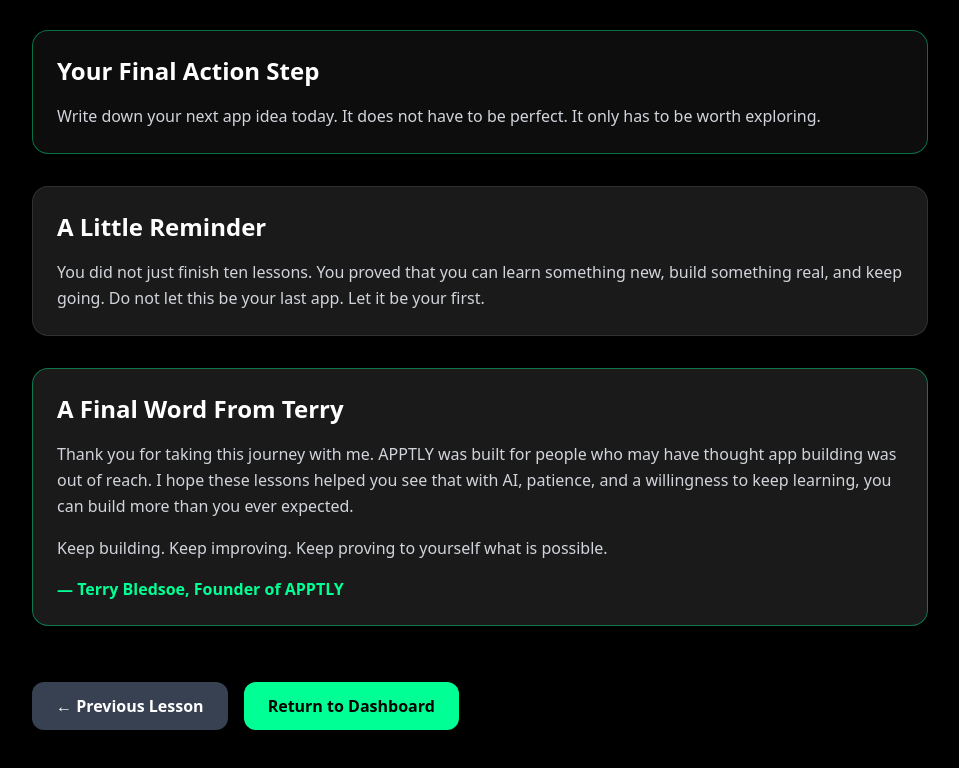
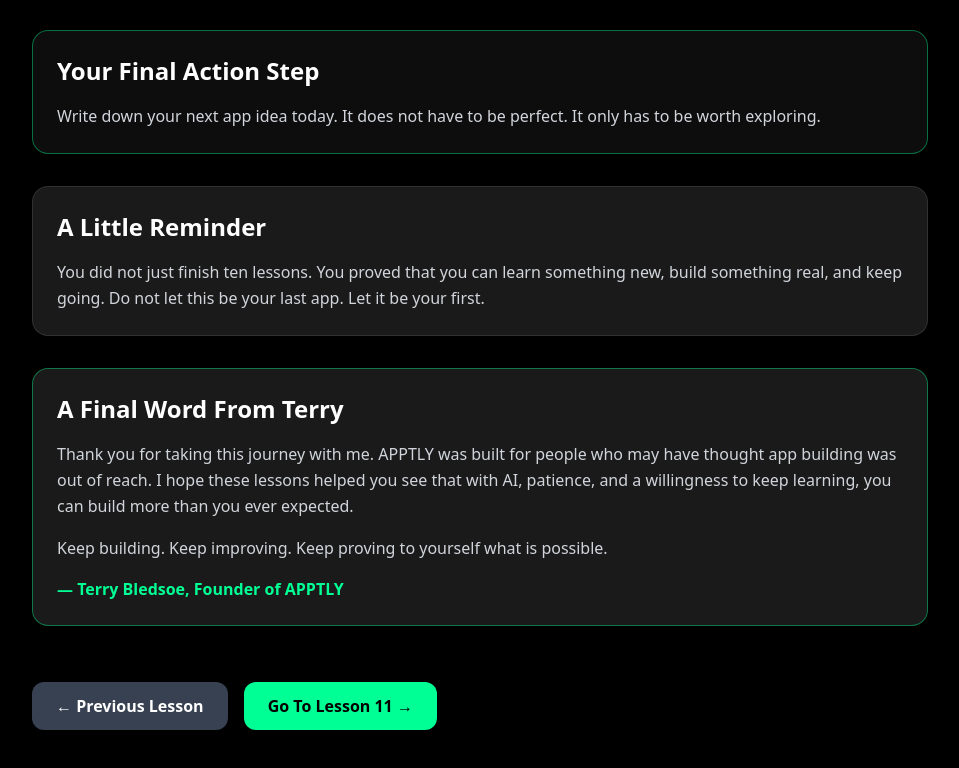
Before and after one commit to myapptly/apptly-website, a Next.js app: page /lesson-10 in a window 1280 px wide. Shown: the part 2625-3393 px from the top of the page, without its empty margins (160-1119 px from the left). Built offline with nearby package versions, Linux system fonts and the light colour scheme.

Commit message:
Update page

```diff
--- a/app/lesson-10/page.tsx
+++ b/app/lesson-10/page.tsx
@@ -115,11 +115,11 @@ export default function Lesson10() {
           </a>
 
           <a
-            href="/dashboard"
-            className="bg-[#00FF94] text-black hover:bg-[#00dd80] px-6 py-3 rounded-xl font-bold transition"
-          >
-            Return to Dashboard
-          </a>
+  href="/lesson-11"
+  className="px-6 py-3 rounded-xl bg-[#00FF94] text-black font-semibold hover:opacity-90 transition"
+>
+  Go To Lesson 11 →
+</a>
         </div>
       </section>
     </main>
```
